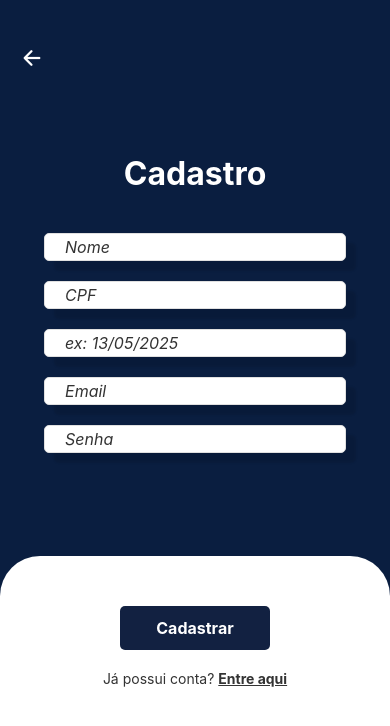
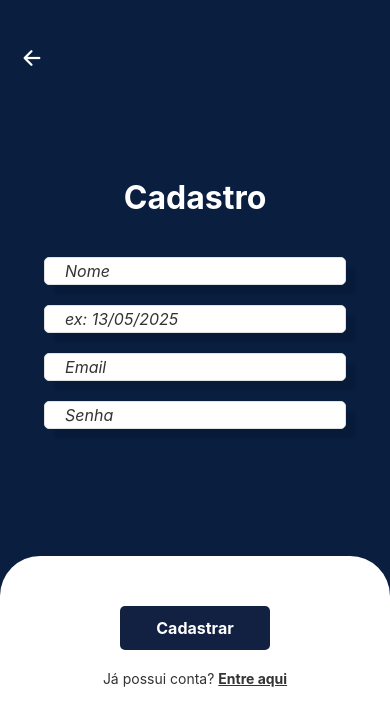
Before and after one commit to ARYA-GS/arya-app, a React Native app: screen /Cadastro in a window 390 px wide. Shown: the top 726 px of the page. Built offline with nearby package versions, Linux system fonts and the light colour scheme.

Commit message:
criando telas de login e cadastro

```diff
--- a/app/pages/login/cadastro.screen.tsx
+++ b/app/pages/login/cadastro.screen.tsx
@@ -20,7 +20,6 @@ interface Props {
 const CadastroScreen = ({ navigation }: Props) => {
   const { register } = useAuth();
   const [name, setName] = useState("");
-  const [cpf, setCpf] = useState("");
   const [birthDate, setBirthDate] = useState("");
   const [email, setEmail] = useState("");
   const [password, setPassword] = useState("");
@@ -29,7 +28,7 @@ const CadastroScreen = ({ navigation }: Props) => {
   const handleRegister = async () => {
     try {
       const formattedBirthDate = birthDate.split("/").reverse().join("-");
-      await register(name, email, cpf, formattedBirthDate, password, "Admin");
+      await register(name, email, formattedBirthDate, password);
       setModalVisible(true);
     } catch (error) {
       console.error("Erro ao cadastrar:", error);
@@ -54,12 +53,6 @@ const CadastroScreen = ({ navigation }: Props) => {
           placeholder="Nome"
           value={name}
           onChangeText={setName}
-          borderRadius={5}
-        />
-        <InputArea
-          placeholder="CPF"
-          value={cpf}
-          onChangeText={setCpf}
           borderRadius={5}
         />
         <InputArea
--- a/app/pages/login/login.screen.tsx
+++ b/app/pages/login/login.screen.tsx
@@ -88,7 +88,7 @@ export default LoginScreen;
 const styles = StyleSheet.create({
   container: {
     flex: 1,
-    backgroundColor: "#0A1E40", // Azul escuro do topo
+    backgroundColor: "#0A1E40",
   },
   topContainer: {
     flex: 2,
```
